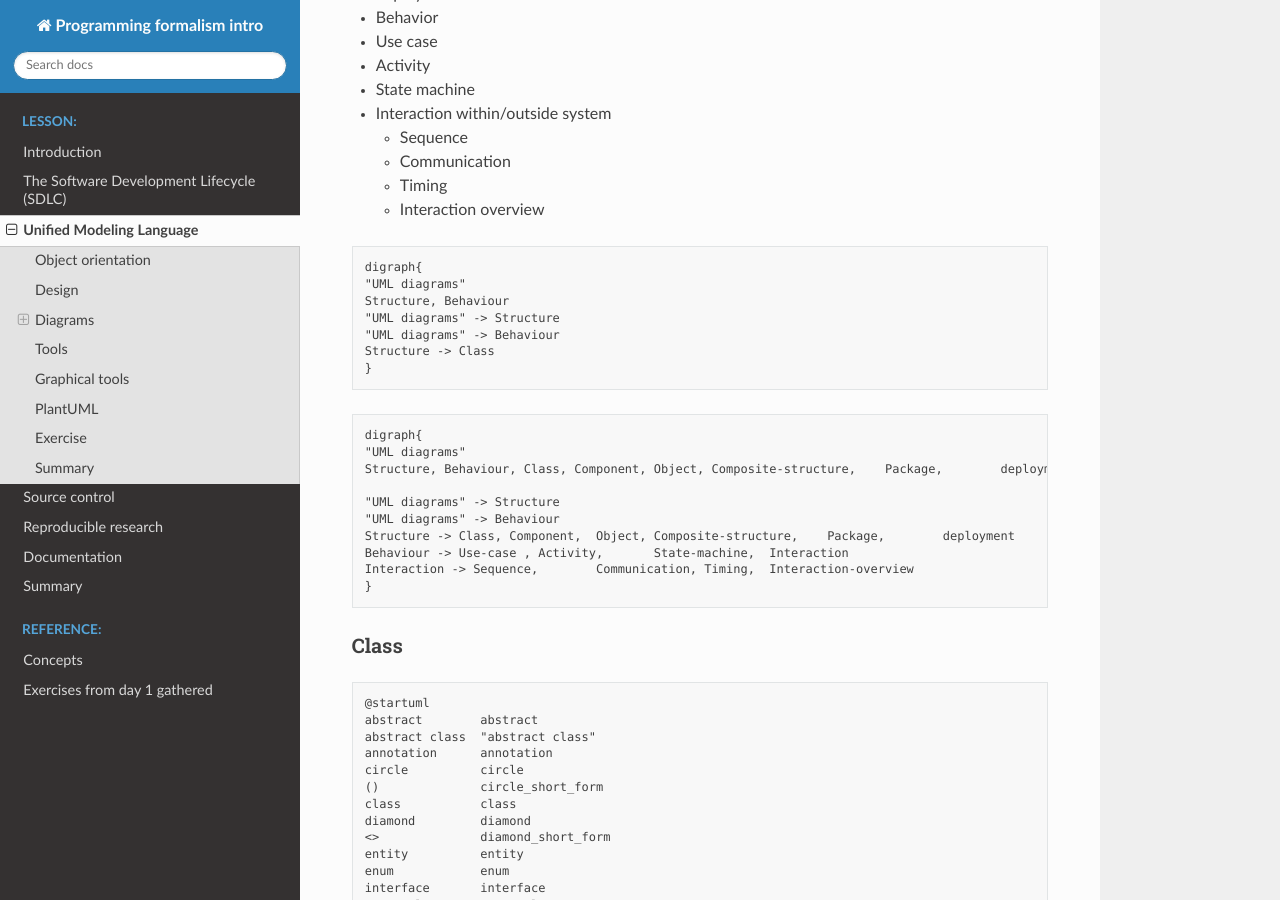
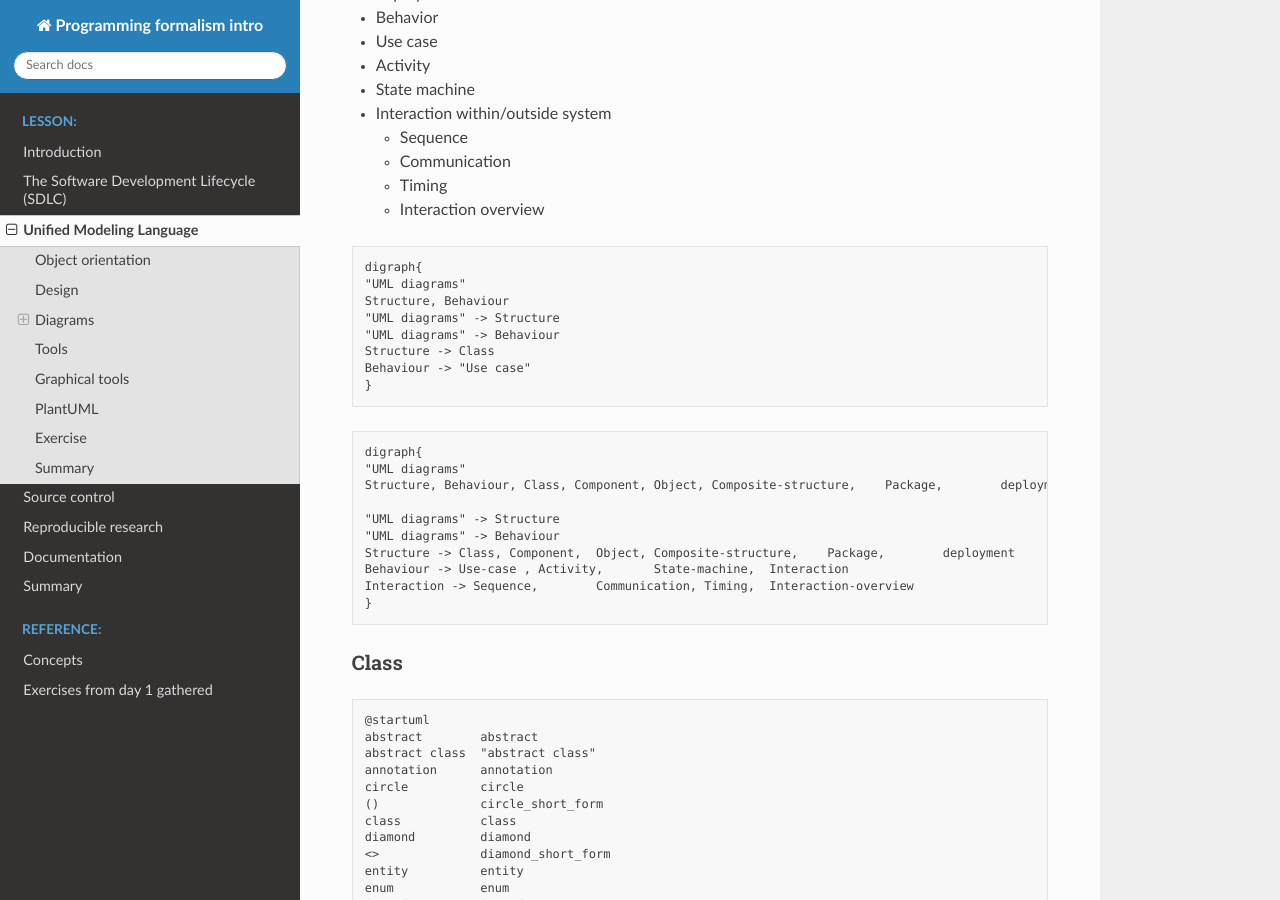
Before and after one commit to UPPMAX/programming_formalisms_intro, a Sphinx documentation site: the page built from doc/flowcharts.md, in a window 1280 px wide and 900 px high, scrolled down 1236 px. Built offline with Sphinx 7.4.7 and the Read the Docs theme 2.0.0, drawn with Linux system fonts in a browser that asks for light colours; pages that are not in the unit, such as notebooks, are missing from menus.

Commit message:
Update flowcharts.md

````diff
--- a/doc/flowcharts.md
+++ b/doc/flowcharts.md
@@ -61,6 +61,7 @@ Structure, Behaviour
 "UML diagrams" -> Structure
 "UML diagrams" -> Behaviour
 Structure -> Class
+Behaviour -> "Use case"
 }
 ```
 
````
